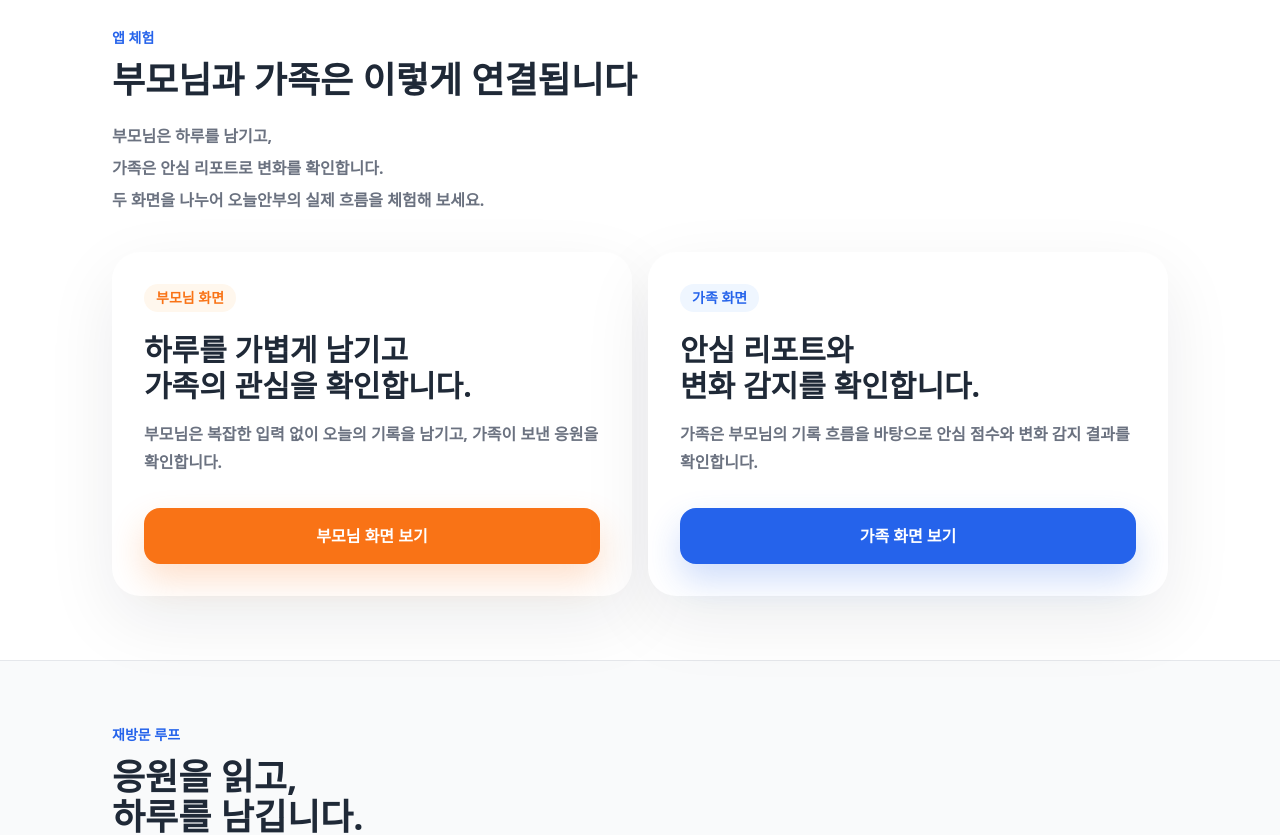
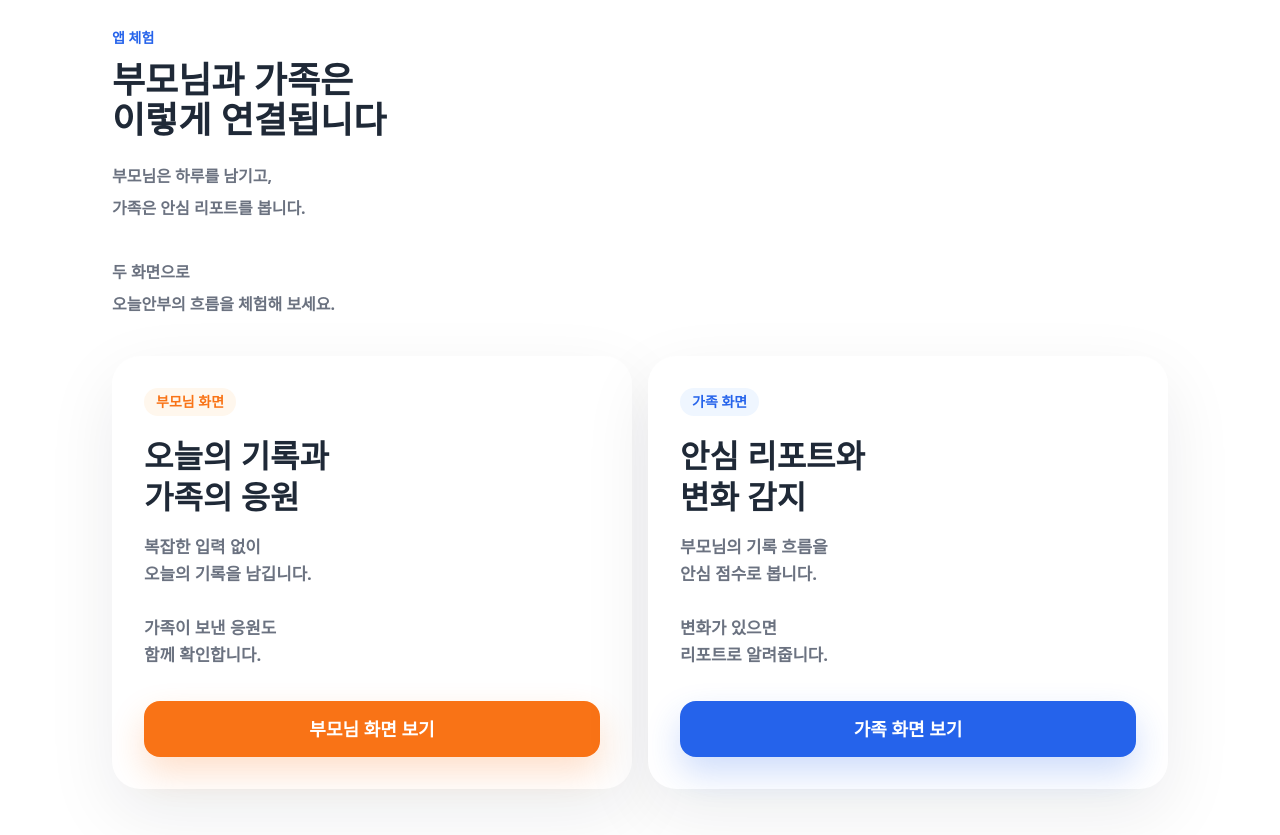
Before and after one commit to hotoksusu/Thinking-of-You, a Next.js app: page / in a window 1280 px wide. Shown: the part 860-1695 px from the top of the page. Built offline with nearby package versions, Linux system fonts and the light colour scheme; a web font is replaced by a local one.

Commit message:
Improve role selection copy readability

```diff
--- a/app/page.tsx
+++ b/app/page.tsx
@@ -128,47 +128,66 @@ export default function LandingPage() {
         <div>
           <p className="text-sm font-black text-[#2563EB]">앱 체험</p>
           <h2 className="mt-3 text-3xl font-black leading-tight sm:text-4xl">
-            부모님과 가족은 이렇게 연결됩니다
+            부모님과 가족은
+            <br />
+            이렇게 연결됩니다
           </h2>
           <p className="mt-5 max-w-[680px] font-semibold leading-8 text-[#6B7280]">
             부모님은 하루를 남기고,
             <br />
-            가족은 안심 리포트로 변화를 확인합니다.
+            가족은 안심 리포트를 봅니다.
             <br />
-            두 화면을 나누어 오늘안부의 실제 흐름을 체험해 보세요.
+            <br />
+            두 화면으로
+            <br />
+            오늘안부의 흐름을 체험해 보세요.
           </p>
         </div>
         <div className="mt-9 grid gap-4 md:grid-cols-2">
           <article className="rounded-[28px] bg-white p-6 shadow-[0_24px_70px_rgba(15,23,42,0.08)] sm:p-8">
             <span className="inline-flex rounded-full bg-[#FFF7ED] px-3 py-1 text-sm font-black text-[#F97316]">부모님 화면</span>
-            <h3 className="mt-5 text-2xl font-black leading-tight sm:text-3xl">
-              하루를 가볍게 남기고
+            <h3 className="mt-5 text-[1.625rem] font-black leading-[1.28] sm:text-[2rem]">
+              오늘의 기록과
               <br />
-              가족의 관심을 확인합니다.
+              가족의 응원
             </h3>
-            <p className="mt-4 font-semibold leading-7 text-[#6B7280]">
-              부모님은 복잡한 입력 없이 오늘의 기록을 남기고, 가족이 보낸 응원을 확인합니다.
+            <p className="mt-4 text-[1.05rem] font-semibold leading-[1.6] text-[#6B7280]">
+              복잡한 입력 없이
+              <br />
+              오늘의 기록을 남깁니다.
+              <br />
+              <br />
+              가족이 보낸 응원도
+              <br />
+              함께 확인합니다.
             </p>
             <a
               href="/app?role=parent"
-              className="mt-8 inline-flex min-h-14 w-full items-center justify-center rounded-2xl bg-[#F97316] px-5 font-black text-white shadow-[0_16px_34px_rgba(249,115,22,0.22)]"
+              className="mt-8 inline-flex min-h-14 w-full items-center justify-center rounded-2xl bg-[#F97316] px-5 text-lg font-black text-white shadow-[0_16px_34px_rgba(249,115,22,0.22)]"
             >
               부모님 화면 보기
             </a>
           </article>
           <article className="rounded-[28px] bg-white p-6 shadow-[0_24px_70px_rgba(15,23,42,0.08)] sm:p-8">
             <span className="inline-flex rounded-full bg-[#EFF6FF] px-3 py-1 text-sm font-black text-[#2563EB]">가족 화면</span>
-            <h3 className="mt-5 text-2xl font-black leading-tight sm:text-3xl">
+            <h3 className="mt-5 text-[1.625rem] font-black leading-[1.28] sm:text-[2rem]">
               안심 리포트와
               <br />
-              변화 감지를 확인합니다.
+              변화 감지
             </h3>
-            <p className="mt-4 font-semibold leading-7 text-[#6B7280]">
-              가족은 부모님의 기록 흐름을 바탕으로 안심 점수와 변화 감지 결과를 확인합니다.
+            <p className="mt-4 text-[1.05rem] font-semibold leading-[1.6] text-[#6B7280]">
+              부모님의 기록 흐름을
+              <br />
+              안심 점수로 봅니다.
+              <br />
+              <br />
+              변화가 있으면
+              <br />
+              리포트로 알려줍니다.
             </p>
             <a
               href="/app?role=family"
-              className="mt-8 inline-flex min-h-14 w-full items-center justify-center rounded-2xl bg-[#2563EB] px-5 font-black text-white shadow-[0_16px_34px_rgba(37,99,235,0.22)]"
+              className="mt-8 inline-flex min-h-14 w-full items-center justify-center rounded-2xl bg-[#2563EB] px-5 text-lg font-black text-white shadow-[0_16px_34px_rgba(37,99,235,0.22)]"
             >
               가족 화면 보기
             </a>
--- a/src/components/user-mode.tsx
+++ b/src/components/user-mode.tsx
@@ -340,28 +340,69 @@ function ExperienceRoleSelect({ onSelect }: { onSelect: (role: ExperienceRole) =
       <section className="mx-auto grid min-h-[calc(100vh-4rem)] w-full max-w-[880px] content-center">
         <div>
           <p className="text-sm font-black text-[#2563EB]">앱 체험</p>
-          <h1 className="mt-4 text-4xl font-black leading-tight tracking-normal sm:text-5xl">부모님과 가족은 이렇게 연결됩니다</h1>
+          <h1 className="mt-4 text-4xl font-black leading-tight tracking-normal sm:text-5xl">
+            부모님과 가족은
+            <br />
+            이렇게 연결됩니다
+          </h1>
           <p className="mt-5 max-w-[620px] text-lg font-semibold leading-8 text-[#6B7280]">
             부모님은 하루를 남기고,
             <br />
-            가족은 안심 리포트로 변화를 확인합니다.
+            가족은 안심 리포트를 봅니다.
             <br />
-            두 화면을 나누어 오늘안부의 실제 흐름을 체험해 보세요.
+            <br />
+            두 화면으로
+            <br />
+            오늘안부의 흐름을 체험해 보세요.
           </p>
         </div>
         <div className="mt-10 grid gap-4 md:grid-cols-2">
           <RoleSelectCard
             label="부모님 화면"
-            title="하루를 가볍게 남기고 가족의 관심을 확인합니다."
-            description="부모님은 복잡한 입력 없이 오늘의 기록을 남기고, 가족이 보낸 응원을 확인합니다."
+            title={
+              <>
+                오늘의 기록과
+                <br />
+                가족의 응원
+              </>
+            }
+            description={
+              <>
+                복잡한 입력 없이
+                <br />
+                오늘의 기록을 남깁니다.
+                <br />
+                <br />
+                가족이 보낸 응원도
+                <br />
+                함께 확인합니다.
+              </>
+            }
             button="부모님 화면 보기"
             accent="warm"
             onClick={() => onSelect("parent")}
           />
           <RoleSelectCard
             label="가족 화면"
-            title="안심 리포트와 변화 감지를 확인합니다."
-            description="가족은 부모님의 기록 흐름을 바탕으로 안심 점수와 변화 감지 결과를 확인합니다."
+            title={
+              <>
+                안심 리포트와
+                <br />
+                변화 감지
+              </>
+            }
+            description={
+              <>
+                부모님의 기록 흐름을
+                <br />
+                안심 점수로 봅니다.
+                <br />
+                <br />
+                변화가 있으면
+                <br />
+                리포트로 알려줍니다.
+              </>
+            }
             button="가족 화면 보기"
             accent="blue"
             onClick={() => onSelect("family")}
@@ -372,17 +413,17 @@ function ExperienceRoleSelect({ onSelect }: { onSelect: (role: ExperienceRole) =
   );
 }
 
-function RoleSelectCard({ label, title, description, button, accent, onClick }: { label: string; title: string; description: string; button: string; accent: "warm" | "blue"; onClick: () => void }) {
+function RoleSelectCard({ label, title, description, button, accent, onClick }: { label: string; title: ReactNode; description: ReactNode; button: string; accent: "warm" | "blue"; onClick: () => void }) {
   const warm = accent === "warm";
   return (
     <article className="rounded-[28px] bg-white p-6 shadow-[0_24px_70px_rgba(15,23,42,0.08)] sm:p-8">
       <span className={`inline-flex rounded-full px-3 py-1 text-sm font-black ${warm ? "bg-[#FFF7ED] text-[#F97316]" : "bg-[#EFF6FF] text-[#2563EB]"}`}>{label}</span>
-      <h2 className="mt-5 text-2xl font-black leading-tight sm:text-3xl">{title}</h2>
-      <p className="mt-4 font-semibold leading-7 text-[#6B7280]">{description}</p>
+      <h2 className="mt-5 text-[1.625rem] font-black leading-[1.28] sm:text-[2rem]">{title}</h2>
+      <p className="mt-4 text-[1.05rem] font-semibold leading-[1.6] text-[#6B7280]">{description}</p>
       <button
         type="button"
         onClick={onClick}
-        className={`mt-8 min-h-14 w-full rounded-2xl px-5 font-black text-white shadow-[0_16px_34px_rgba(15,23,42,0.12)] ${warm ? "bg-[#F97316]" : "bg-[#2563EB]"}`}
+        className={`mt-8 min-h-14 w-full rounded-2xl px-5 text-lg font-black text-white shadow-[0_16px_34px_rgba(15,23,42,0.12)] ${warm ? "bg-[#F97316]" : "bg-[#2563EB]"}`}
       >
         {button}
       </button>
```
